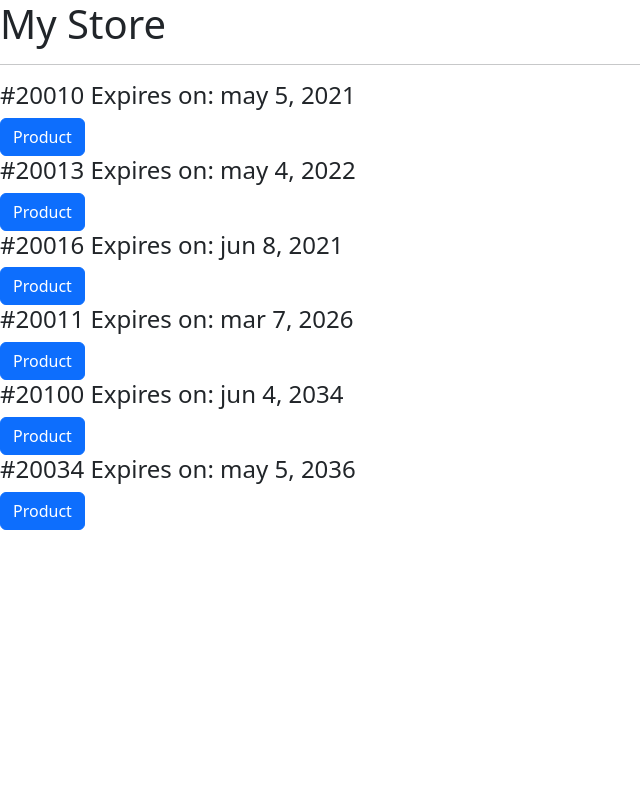
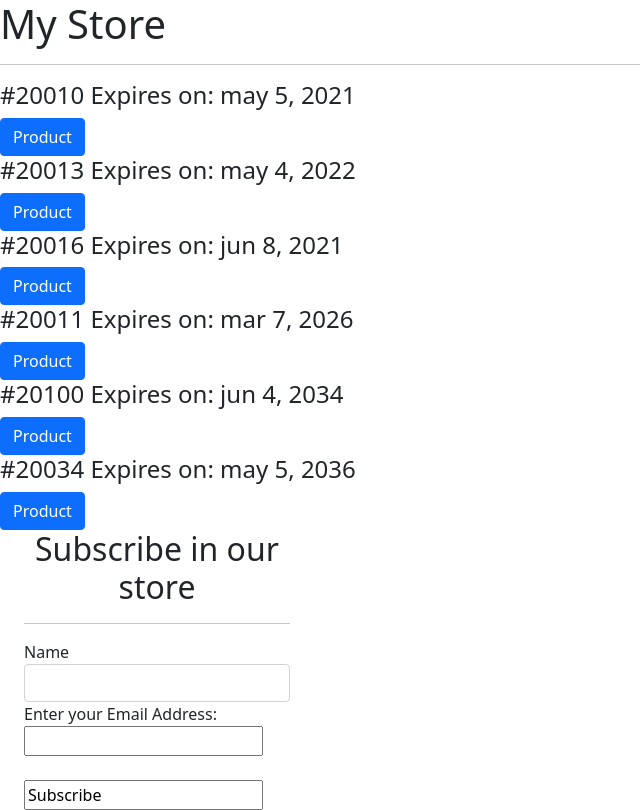
Before and after one commit to GraceOswal/Store, an Angular app: page / in a window 1280 px wide. Shown: the whole page, without its empty margins (0-640 px from the left). Built offline with nearby package versions, Linux system fonts and the light colour scheme.

Commit message:
add form

```diff
--- a/package.json
+++ b/package.json
@@ -18,6 +18,8 @@
     "@angular/platform-browser": "~12.2.0",
     "@angular/platform-browser-dynamic": "~12.2.0",
     "@angular/router": "~12.2.0",
+    "bootstrap": "^5.1.0",
+    "popper": "^1.0.1",
     "rxjs": "~6.6.0",
     "tslib": "^2.3.0",
     "zone.js": "~0.11.4"
--- /dev/null
+++ b/src/app/store-form/store-form.component.html
@@ -0,0 +1,17 @@
+<div class="container-fluid">
+    <h2 class="text-center"> Subscribe in our store
+    </h2>
+    <hr>
+    <form>
+        <div class="form-group">
+
+            <label for="name">Name</label>
+            <input type="text" required class="form-control" id="name">
+
+
+            <form action="/action_page.php" novalidate>
+                <label for="email">Enter your Email Address:</label>
+                <input type="email" id="email" name="email" required><br><br>
+                <input type="subscribe" value="Subscribe">
+            </form>
+        </div>
--- /dev/null
+++ b/src/app/store-form/store-form.component.ts
@@ -0,0 +1,15 @@
+import { Component, OnInit } from '@angular/core';
+
+@Component({
+  selector: 'app-store-form',
+  templateUrl: './store-form.component.html',
+  styleUrls: ['./store-form.component.css']
+})
+export class StoreFormComponent implements OnInit {
+
+  constructor() { }
+
+  ngOnInit(): void {
+  }
+
+}
--- a/src/app/store/store.component.html
+++ b/src/app/store/store.component.html
@@ -13,8 +13,12 @@
 
                         <app-store-detail [store]='store ' (isPick)='deleteStore($event,i) '></app-store-detail>
                     </div>
-
-                    <p *ngIf=' stores.length>6'> Too many products</p>
                 </div>
             </div>
+            <div class="col-md-6">
+                <app-store-form></app-store-form>
+            </div>
+            <p *ngIf=' stores.length>6'> Too many products</p>
         </div>
+    </div>
+</div>
--- a/src/styles.css
+++ b/src/styles.css
@@ -1,3 +1 @@
-/* You can add global styles to this file, and also import other style files */
-
-@import "~bootstrap/dist/css/bootstrap.css"
+ @import "~bootstrap/dist/css/bootstrap.css"
```
Also changed, not shown: src/app/app.module.ts (+7 -2 lines), src/app/store-form/store-form.component.css (added), 2 other files (tests, documents, lock files or other folders).
